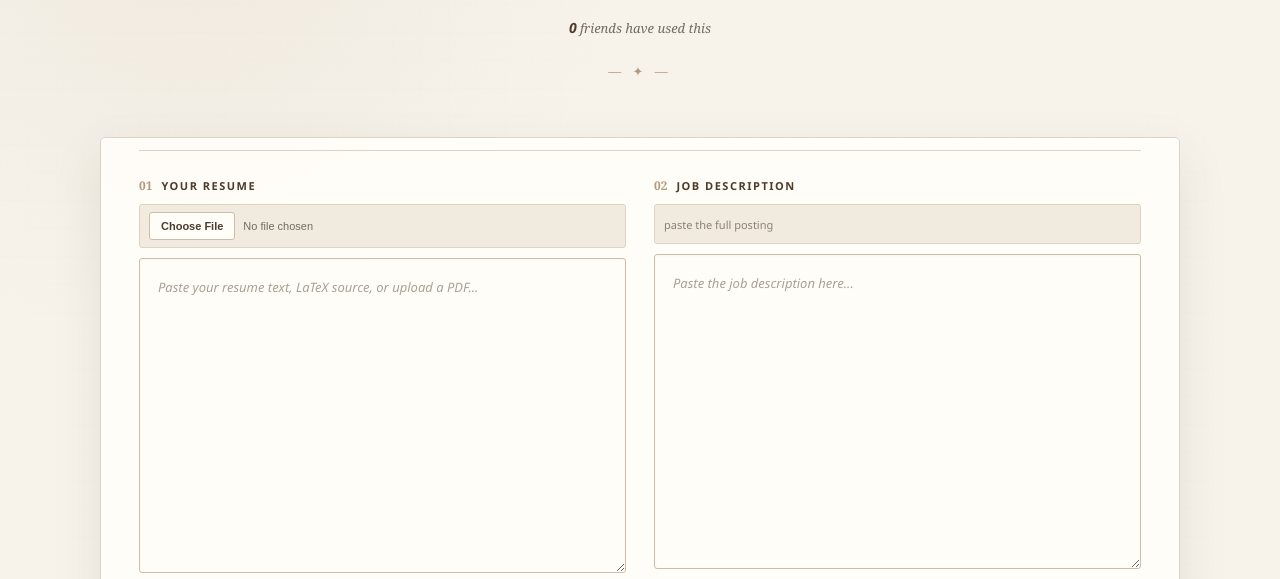
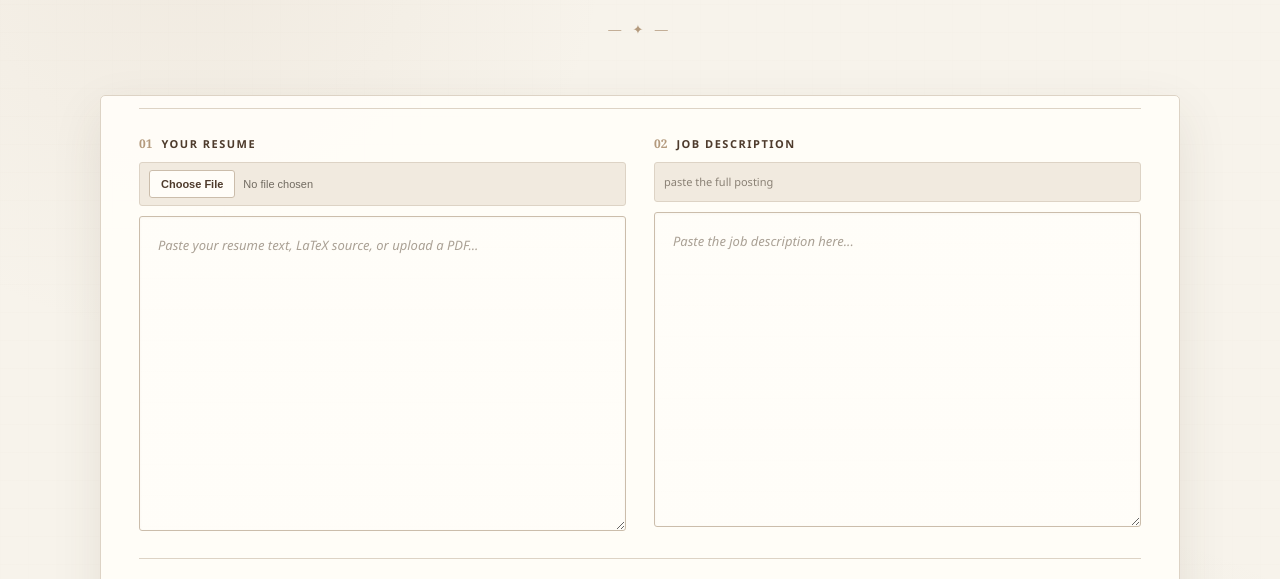
Before and after one commit to vignesh-2706/beforeuapply, a plain HTML site: page index.html in a window 1280 px wide. Shown: the part 220-799 px from the top of the page. Drawn offline with Linux system fonts and the light colour scheme; a script that the page names is missing.

Commit message:
Remove commented usage counter from index.html
Removed commented-out usage counter section from header.

```diff
--- a/index.html
+++ b/index.html
@@ -12,9 +12,9 @@
 <header>
   <h1>before U <u>apply</u></h1>
   <p>Paste your resume and a job description. We'll score how well they match and suggest exactly what to add or change to improve your chances.</p>
-  <div class="usage-counter">
+  <!-- <div class="usage-counter">
     <span id="usageCount">0</span> friends have used this
-  </div>
+  </div> -->
 </header>
 
 <main>
```
